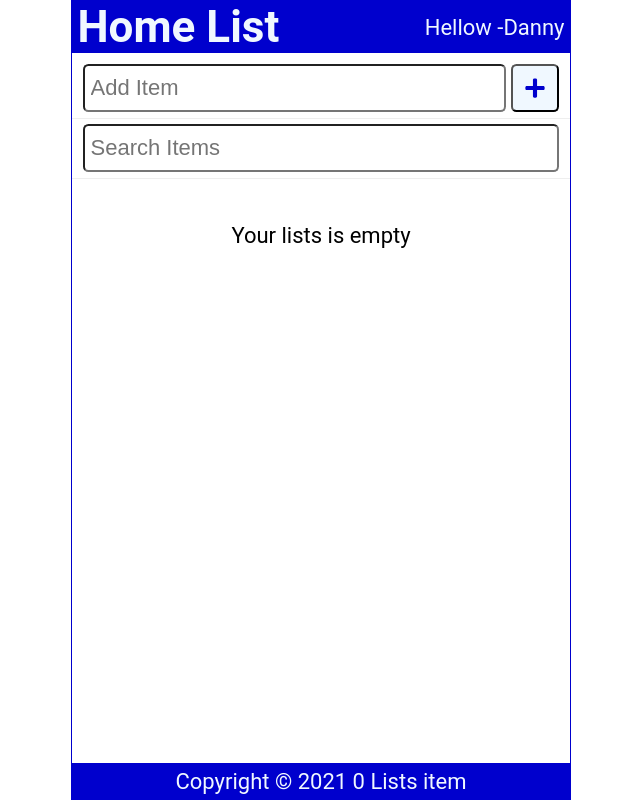
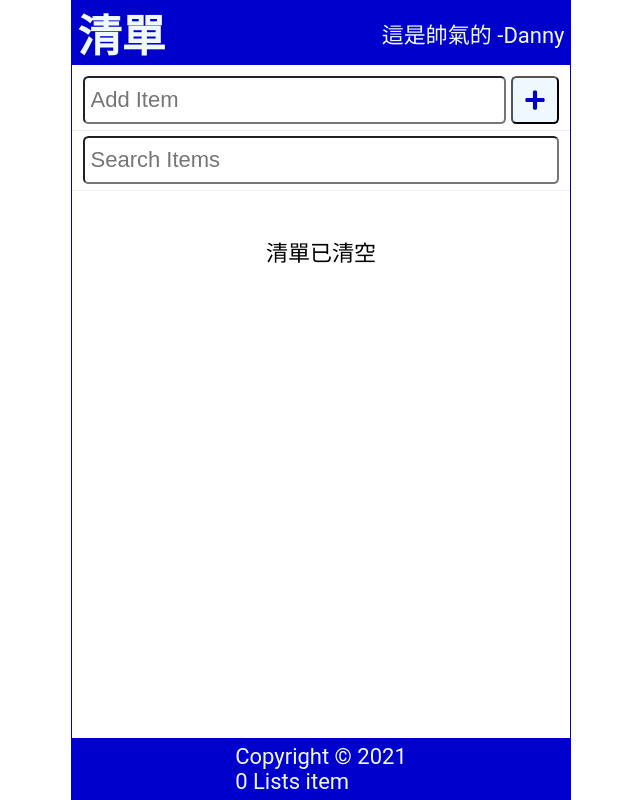
Before and after one commit to Danny101201/todolist, a React (Create React App) app: page / in a window 1280 px wide. Shown: the whole page, without its empty margins (319-959 px from the left). Built offline with nearby package versions, Linux system fonts and the light colour scheme.

Commit message:
翻譯中文

```diff
--- a/src/components/Additem.js
+++ b/src/components/Additem.js
@@ -4,7 +4,7 @@ function Additem({ newItem, setNewItem, handleSubmit }) {
     const inputRef = useRef()
     return (
         <form className="addForm" onSubmit={handleSubmit}>
-            <label htmlFor="addItem">Add Item</label>
+            <label htmlFor="addItem">新增</label>
             <input
                 autoFocus
                 id="addItem"
--- a/src/components/Context.js
+++ b/src/components/Context.js
@@ -26,7 +26,7 @@ function Context({ setItems, items }) {
                 </ul>
 
             ) : (
-                <p style={{ marginTop: '2rem' }}>Your lists is empty</p>
+                <p style={{ marginTop: '2rem' }}>清單已清空</p>
             )}
         </main>
     )
--- a/src/components/Footer.js
+++ b/src/components/Footer.js
@@ -5,7 +5,8 @@ function Footer({ lengths }) {
     const today = new Date();
     return (
         <footer>
-            <span>Copyright &copy; {today.getFullYear()} {lengths} Lists {lengths <= 1 ? 'item' : 'items'}</span>
+            <span>Copyright &copy; {today.getFullYear()} </span>
+            <p>{lengths} Lists {lengths <= 1 ? 'item' : 'items'}</p>
 
         </footer>
     )
--- a/src/components/Header.js
+++ b/src/components/Header.js
@@ -4,9 +4,9 @@ function Header({ name }) {
     return (
         <header>
             <h1>
-                Home List
+                清單
             </h1>
-            <p>Hellow -{name}</p>
+            <p>這是帥氣的 -{name}</p>
         </header>
     )
 }
--- a/src/components/Search.js
+++ b/src/components/Search.js
@@ -3,7 +3,7 @@ import React from 'react'
 function Search({ search,setSearch}) {
     return (
         <form className="searchForm" onSubmit={e=>e.preventDefault()}>
-            <label htmlFor="search">Search</label>
+            <label htmlFor="search">搜尋</label>
             <input
                 type="text"
                 id="search"
```
